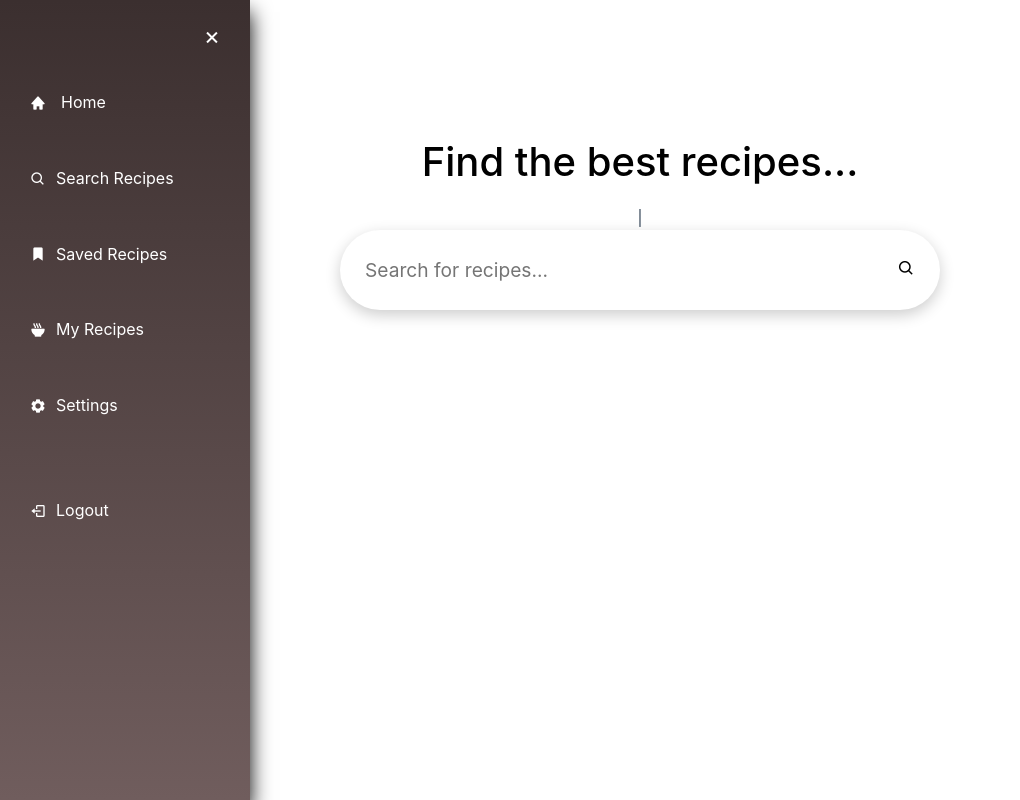
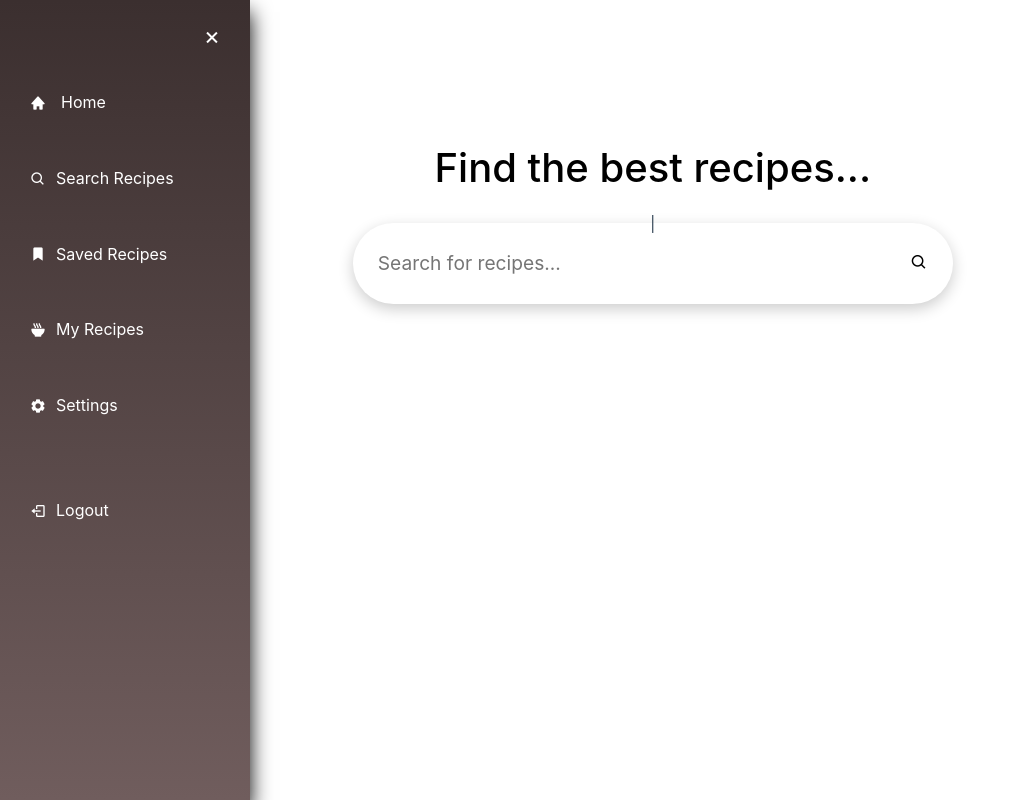
Before and after one commit to sammie004/recipeDorm_frontend, a Vue app: page /search in a window 1280 px wide. Shown: the top 800 px of the page, without its empty margins (0-1020 px from the left). Built offline with nearby package versions, Linux system fonts and the light colour scheme; sample sign-in values are in the browser's storage; a web font is replaced by a local one.

Commit message:
new changes to UI

```diff
--- a/src/views/searchPage.vue
+++ b/src/views/searchPage.vue
@@ -167,7 +167,7 @@ onMounted(() => {
   display: flex;
   position: absolute;
   top: 3%;
-  left: 0;
+  left: 1%;
   flex-direction: column;
   width: 100%;
   align-items: center;
@@ -192,6 +192,9 @@ onMounted(() => {
   box-shadow: 0px 5px 15px rgba(0, 0, 0, 0.2);
   max-width: 600px;
   width: 80%;
+  margin-top: -1%;
+  /* z-index: 1; */
+
 }
 
 .search-box input {
@@ -201,6 +204,7 @@ onMounted(() => {
   padding: 15px;
   font-size: 1.2rem;
   border-radius: 50px;
+
 }
 
 .search-box button {
@@ -212,6 +216,7 @@ onMounted(() => {
   font-size: 1.1rem;
   margin-left: 10px;
   transition: 0.5s;
+  /* margin-top: -5%; */
 }
 
 .search-box button:hover {
```
